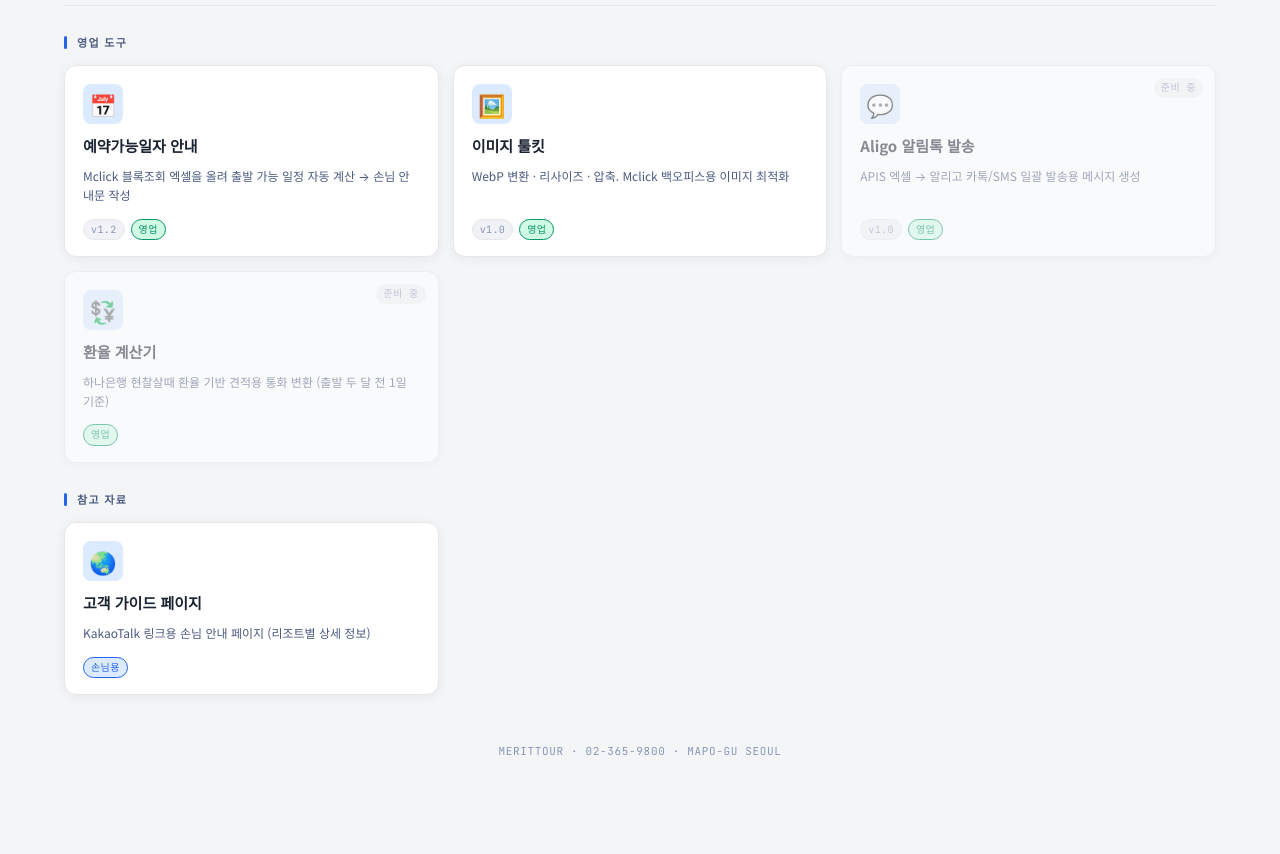
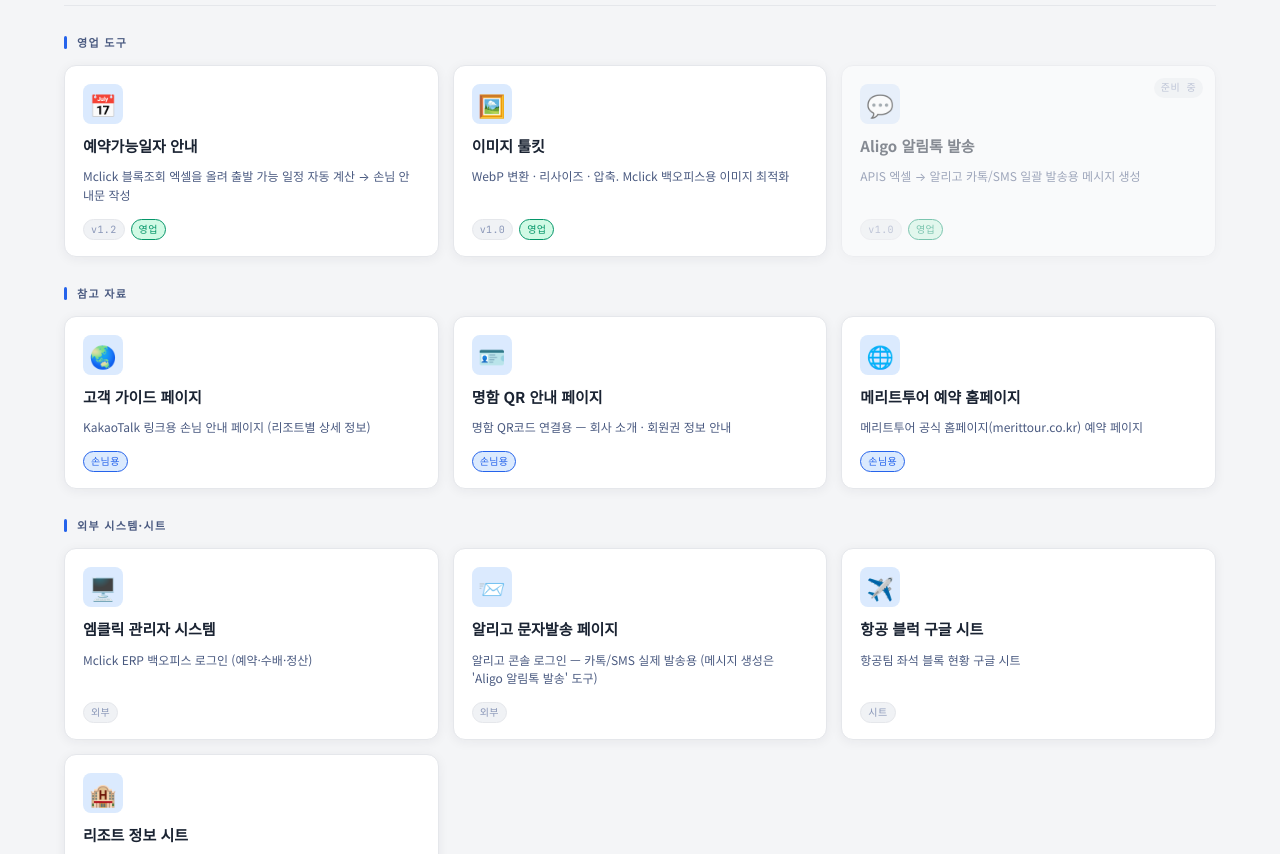
Before and after one commit to MERITTOUR/merittour-tools, a plain HTML site: page sales/index.html in a window 1280 px wide. Shown: the part 87-941 px from the top of the page. Drawn offline with Linux system fonts and the light colour scheme.

Commit message:
Add files via upload

```diff
--- a/sales/index.html
+++ b/sales/index.html
@@ -142,12 +142,6 @@
         <span class="badge team">영업</span>
       </div>
     </a>
-    <a href="#" class="tool-card disabled">
-      <div class="tool-card-icon">💱</div>
-      <div class="tool-card-title">환율 계산기</div>
-      <div class="tool-card-desc">하나은행 현찰살때 환율 기반 견적용 통화 변환 (출발 두 달 전 1일 기준)</div>
-      <div class="tool-card-meta"><span class="badge team">영업</span></div>
-    </a>
   </div>
 
   <div class="section-title">참고 자료</div>
@@ -157,6 +151,46 @@
       <div class="tool-card-title">고객 가이드 페이지</div>
       <div class="tool-card-desc">KakaoTalk 링크용 손님 안내 페이지 (리조트별 상세 정보)</div>
       <div class="tool-card-meta"><span class="badge team guest">손님용</span></div>
+    </a>
+    <a href="https://merittour.github.io/about/" target="_blank" class="tool-card">
+      <div class="tool-card-icon">🪪</div>
+      <div class="tool-card-title">명함 QR 안내 페이지</div>
+      <div class="tool-card-desc">명함 QR코드 연결용 — 회사 소개 · 회원권 정보 안내</div>
+      <div class="tool-card-meta"><span class="badge team guest">손님용</span></div>
+    </a>
+    <a href="https://www.merittour.co.kr/main" target="_blank" class="tool-card">
+      <div class="tool-card-icon">🌐</div>
+      <div class="tool-card-title">메리트투어 예약 홈페이지</div>
+      <div class="tool-card-desc">메리트투어 공식 홈페이지(merittour.co.kr) 예약 페이지</div>
+      <div class="tool-card-meta"><span class="badge team guest">손님용</span></div>
+    </a>
+  </div>
+
+  <div class="section-title">외부 시스템·시트</div>
+  <div class="tool-grid">
+    <a href="https://merit.toursoft.co.kr/erp/login" target="_blank" class="tool-card">
+      <div class="tool-card-icon">🖥️</div>
+      <div class="tool-card-title">엠클릭 관리자 시스템</div>
+      <div class="tool-card-desc">Mclick ERP 백오피스 로그인 (예약·수배·정산)</div>
+      <div class="tool-card-meta"><span class="badge ver">외부</span></div>
+    </a>
+    <a href="https://smartsms.aligo.in/" target="_blank" class="tool-card">
+      <div class="tool-card-icon">📨</div>
+      <div class="tool-card-title">알리고 문자발송 페이지</div>
+      <div class="tool-card-desc">알리고 콘솔 로그인 — 카톡/SMS 실제 발송용 (메시지 생성은 'Aligo 알림톡 발송' 도구)</div>
+      <div class="tool-card-meta"><span class="badge ver">외부</span></div>
+    </a>
+    <a href="https://docs.google.com/spreadsheets/d/16QJ5d6KB5g4gnyAqZwyuBRAePf_1gDsnsJfhzp6aqb0/edit?gid=2112156070#gid=2112156070" target="_blank" class="tool-card">
+      <div class="tool-card-icon">✈️</div>
+      <div class="tool-card-title">항공 블럭 구글 시트</div>
+      <div class="tool-card-desc">항공팀 좌석 블록 현황 구글 시트</div>
+      <div class="tool-card-meta"><span class="badge ver">시트</span></div>
+    </a>
+    <a href="https://docs.google.com/spreadsheets/d/1s1kUDYPuePUCknlajn_7XwhSrZVZwEBd4ROCmoljb58/edit?gid=481665842#gid=481665842" target="_blank" class="tool-card">
+      <div class="tool-card-icon">🏨</div>
+      <div class="tool-card-title">리조트 정보 시트</div>
+      <div class="tool-card-desc">리조트별 상세 정보 (내부 운영 참고용)</div>
+      <div class="tool-card-meta"><span class="badge ver">시트</span></div>
     </a>
   </div>
 
```
